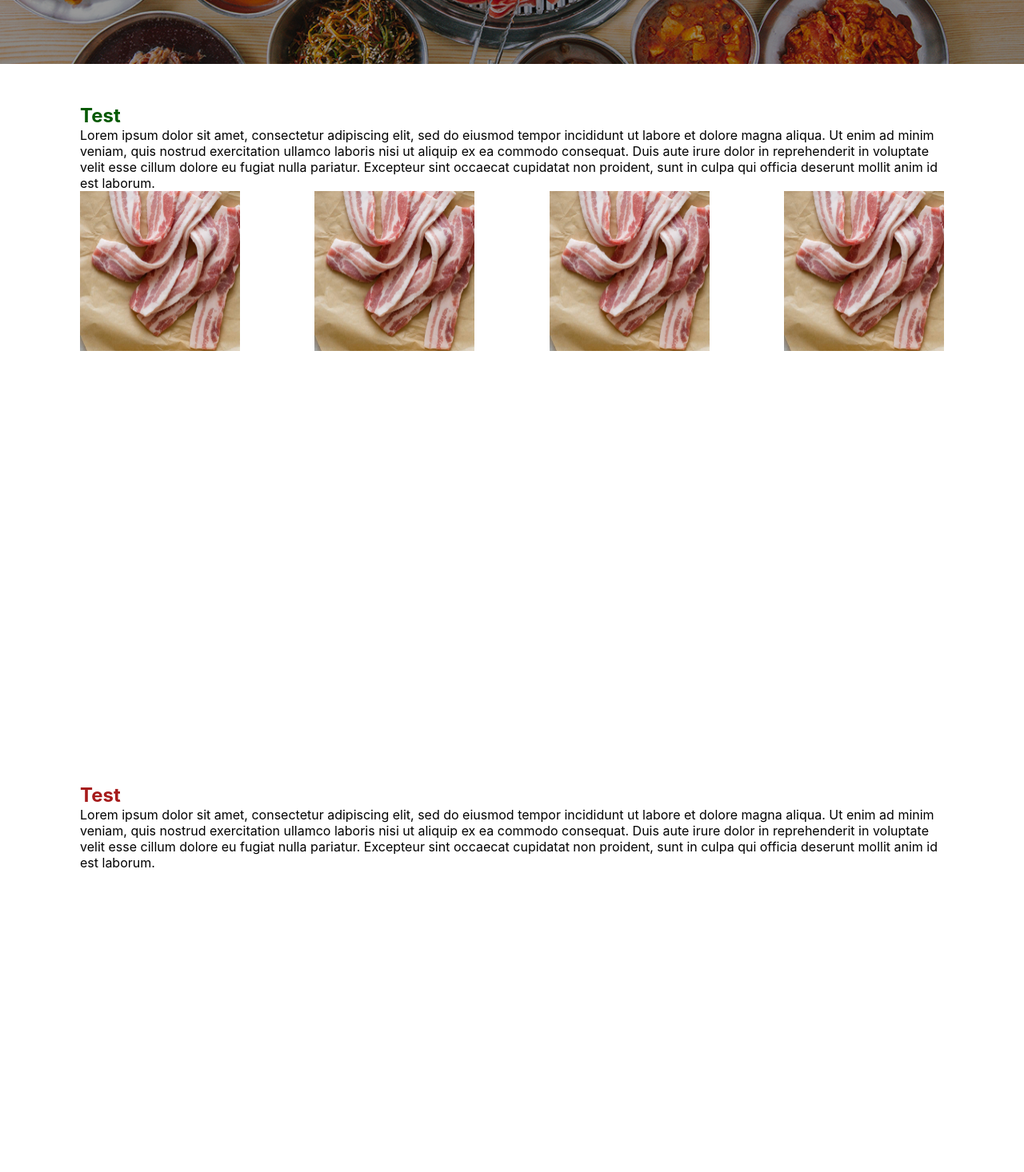
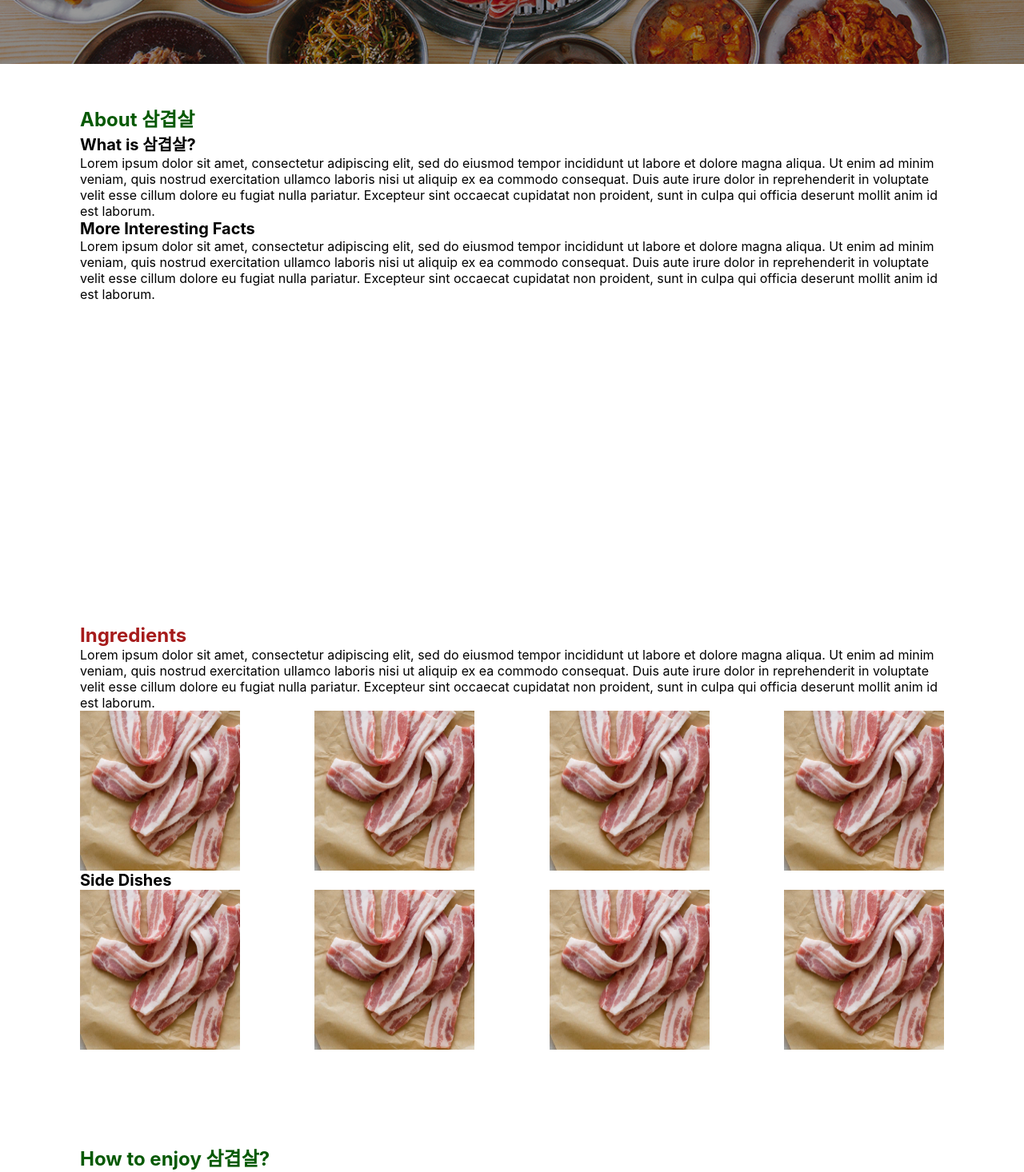
Before and after one commit to d-mini/mediendesign, a React (Create React App) app: page / in a window 1280 px wide. Shown: the part 420-1886 px from the top of the page at 80% size. Built offline with nearby package versions, Linux system fonts and the light colour scheme.

Commit message:
UPDATE sections

```diff
--- a/src/App.css
+++ b/src/App.css
@@ -16,7 +16,7 @@
 }
 
 .section {
-  min-height: 100vh;
+  min-height: 75vh;
   width: 100%;
   margin: 50px auto;
   padding: 0 100px;
--- a/src/App.js
+++ b/src/App.js
@@ -41,16 +41,21 @@ function App() {
       <NavBar activeSection={activeSection()} color={color}></NavBar>
       <img id='main-img' ref={start} src={main} alt='' />
       <div id='section1' ref={section1} className='section'>
-        <h1>Test</h1>
+        <h1>About 삼겹살</h1>
+        <h2>What is 삼겹살?</h2>
+        <p>Lorem ipsum dolor sit amet, consectetur adipiscing elit, sed do eiusmod tempor incididunt ut labore et dolore magna aliqua. Ut enim ad minim veniam, quis nostrud exercitation ullamco laboris nisi ut aliquip ex ea commodo consequat. Duis aute irure dolor in reprehenderit in voluptate velit esse cillum dolore eu fugiat nulla pariatur. Excepteur sint occaecat cupidatat non proident, sunt in culpa qui officia deserunt mollit anim id est laborum.</p>
+        <h2>More Interesting Facts</h2>
+        <p>Lorem ipsum dolor sit amet, consectetur adipiscing elit, sed do eiusmod tempor incididunt ut labore et dolore magna aliqua. Ut enim ad minim veniam, quis nostrud exercitation ullamco laboris nisi ut aliquip ex ea commodo consequat. Duis aute irure dolor in reprehenderit in voluptate velit esse cillum dolore eu fugiat nulla pariatur. Excepteur sint occaecat cupidatat non proident, sunt in culpa qui officia deserunt mollit anim id est laborum.</p>
+      </div>
+      <div id='section2' ref={section2} className='section'>
+        <h1>Ingredients</h1>
         <p>Lorem ipsum dolor sit amet, consectetur adipiscing elit, sed do eiusmod tempor incididunt ut labore et dolore magna aliqua. Ut enim ad minim veniam, quis nostrud exercitation ullamco laboris nisi ut aliquip ex ea commodo consequat. Duis aute irure dolor in reprehenderit in voluptate velit esse cillum dolore eu fugiat nulla pariatur. Excepteur sint occaecat cupidatat non proident, sunt in culpa qui officia deserunt mollit anim id est laborum.</p>
         <Galery></Galery>
-      </div>
-      <div id='section2' ref={section2} className='section'>
-        <h1>Test</h1>
-        <p>Lorem ipsum dolor sit amet, consectetur adipiscing elit, sed do eiusmod tempor incididunt ut labore et dolore magna aliqua. Ut enim ad minim veniam, quis nostrud exercitation ullamco laboris nisi ut aliquip ex ea commodo consequat. Duis aute irure dolor in reprehenderit in voluptate velit esse cillum dolore eu fugiat nulla pariatur. Excepteur sint occaecat cupidatat non proident, sunt in culpa qui officia deserunt mollit anim id est laborum.</p>
+        <h2>Side Dishes</h2>
+        <Galery></Galery>
       </div>
       <div id='section3' ref={section3} className='section'>
-        <h1>Test</h1>
+        <h1>How to enjoy 삼겹살?</h1>
         <p>Lorem ipsum dolor sit amet, consectetur adipiscing elit, sed do eiusmod tempor incididunt ut labore et dolore magna aliqua. Ut enim ad minim veniam, quis nostrud exercitation ullamco laboris nisi ut aliquip ex ea commodo consequat. Duis aute irure dolor in reprehenderit in voluptate velit esse cillum dolore eu fugiat nulla pariatur. Excepteur sint occaecat cupidatat non proident, sunt in culpa qui officia deserunt mollit anim id est laborum.</p>
       </div>
 
```
